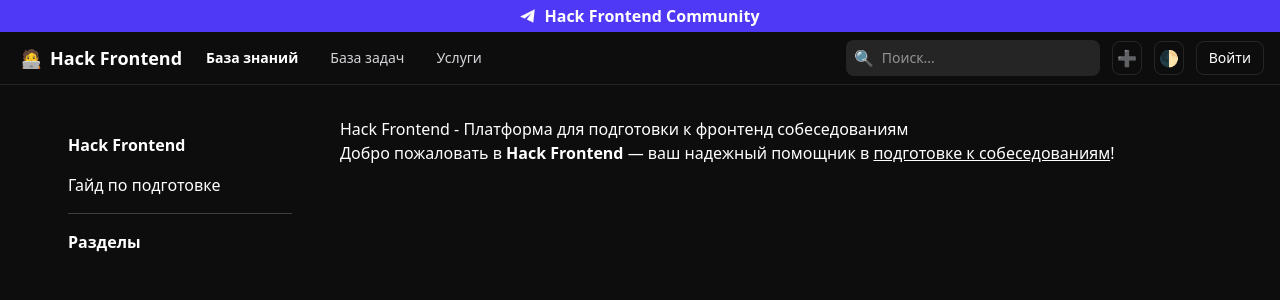
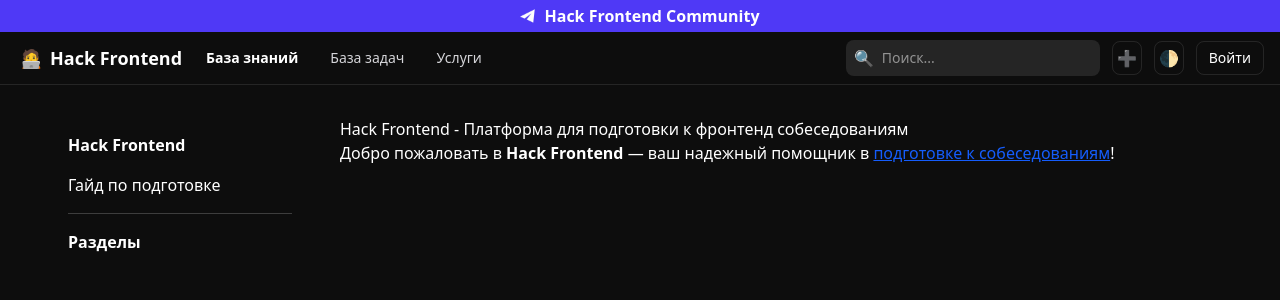
Before and after one commit to Revers4/Almanah, a React (Vite) app: page /knowledge/introduction in a window 1280 px wide. Shown: the top 300 px of the page. Built offline with nearby package versions, Linux system fonts and the light colour scheme.

Commit message:
fix: url HighlightedText component

```diff
--- a/src/components/highLihgtedText/highLightedText.tsx
+++ b/src/components/highLihgtedText/highLightedText.tsx
@@ -3,11 +3,10 @@ import { Link } from "react-router-dom";
 
 interface HighlightedTextProps {
   text: string;
-  url?: string
 }
 
-const HighlightedText: React.FC<HighlightedTextProps> = ({ text, url }) => {
-  const regex = /(\*([^*]+)\*)|(_([^_]+)_)/g;
+const HighlightedText: React.FC<HighlightedTextProps> = ({ text }) => {
+  const regex = /(\*([^*]+)\*)|_([^_]+)_=>([^<]+)<=/g;
 
   const parts: (string | JSX.Element)[] = [];
   let lastIndex = 0;
@@ -21,26 +20,24 @@ const HighlightedText: React.FC<HighlightedTextProps> = ({ text, url }) => {
       parts.push(text.slice(lastIndex, start));
     }
 
+    // *жирный*
     if (match[1]) {
       parts.push(
         <span key={start} className="font-bold">
           {match[2]}
         </span>
       );
-    } else if (match[3]) {
-      if (url) {
-        parts.push(
-          <Link to={url} key={start} className="underline">
-            {match[4]}
-          </Link>
-        );
-      } else {
-        parts.push(
-          <span key={start} className="underline">
-            {match[4]}
-          </span>
-        );
-      }
+    }
+
+    // _текст_=>ссылка<=
+    if (match[3]) {
+      const underlineText = match[3];
+      const link = match[4];
+      parts.push(
+        <Link to={link} key={start} className="underline text-blue-600 hover:underline">
+          {underlineText}
+        </Link>
+      );
     }
 
     lastIndex = end;
--- a/src/components/pages/knowledge/Introduction.tsx
+++ b/src/components/pages/knowledge/Introduction.tsx
@@ -1,11 +1,10 @@
-import { NavLink } from "react-router-dom";
 import HighlightedText from "../../highLihgtedText/highLightedText";
 
 export default function Introduction() {
     return (
         <article className="">
             <h1>Hack Frontend - Платформа для подготовки к фронтенд собеседованиям</h1>
-            <HighlightedText text="Добро пожаловать в *Hack Frontend* — ваш надежный помощник в _подготовке к собеседованиям_!"/>
+            <HighlightedText text="Добро пожаловать в *Hack Frontend* — ваш надежный помощник в _подготовке к собеседованиям_=>../preparation-guide<=!"/>
         </article>
 
     );
```
